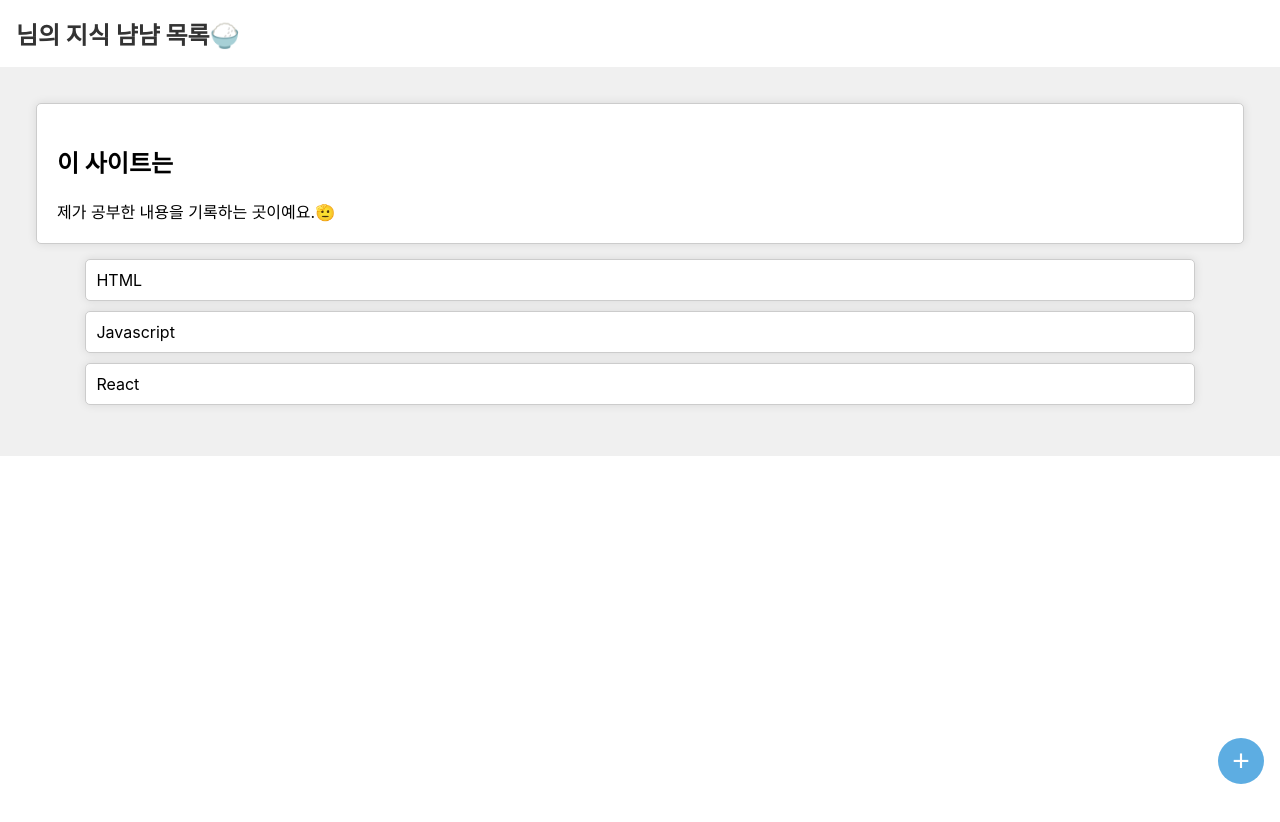
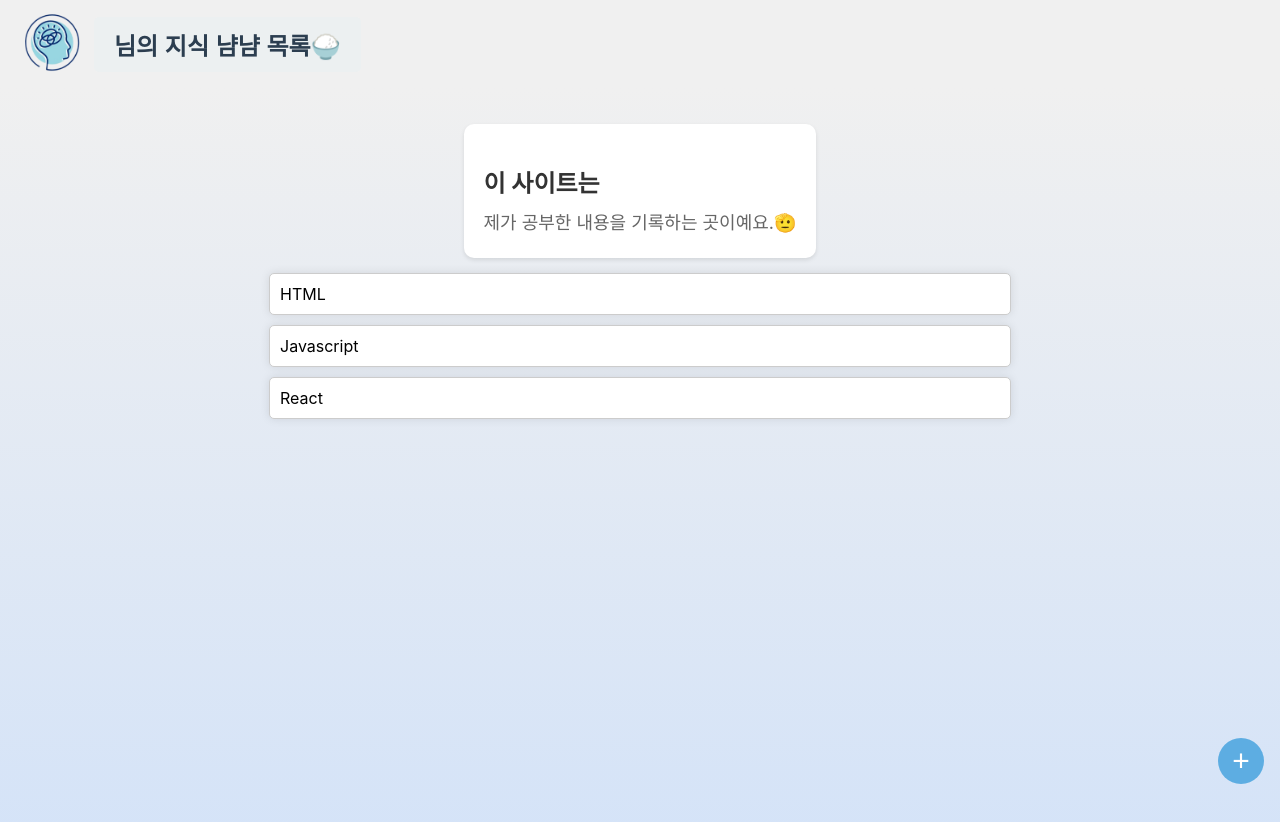
Before and after one commit to Jwirang/React_Study, a React (Create React App) app: page / in a window 1280 px wide. Shown: the top 822 px of the page. Before the commit the page ends 800 px from the top, so only its background shows below. Built offline with nearby package versions, Linux system fonts and the light colour scheme; the HTML template or start-up script is replaced by a standard one.

Commit message:
refactor: css 수정

```diff
--- a/src/App.tsx
+++ b/src/App.tsx
@@ -13,7 +13,7 @@ function App() {
         <Route path='/' element={<Home />} />
         <Route path='/post/:id' element={<Post />} />
         <Route path='/create' element={<CreateOrUpdate />} />
-        <Route path='/Update/:id' element={<CreateOrUpdate />} />
+        <Route path='/update/:id' element={<CreateOrUpdate />} />
       </Route>
       <Route path='/login' element={<Login />} />
       <Route path='/join' element={<Login />} />
--- a/src/components/Card/style.ts
+++ b/src/components/Card/style.ts
@@ -1,11 +1,20 @@
 import styled from "styled-components";
 
 const StyledCard = styled.div`
+  background-color: white;
   padding: 20px;
-  border: 1px solid #ccc;
-  border-radius: 5px;
-  background-color: #fff;
-  box-shadow: 0 0 10px rgba(0, 0, 0, 0.1);
-`
+  border-radius: 10px;
+  box-shadow: 0 2px 4px rgba(0, 0, 0, 0.1);
+  margin-bottom: 20px;
+  text-align: center;
+  width: 100%;
+  max-width: 800px;
+  transition: transform 0.3s ease, box-shadow 0.3s ease;
+  &:hover {
+    transform: translateY(-5px);
+    box-shadow: 0 6px 12px rgba(0, 0, 0, 0.2);
+  }
+`;
+
 
 export { StyledCard }
--- a/src/layouts/main/index.tsx
+++ b/src/layouts/main/index.tsx
@@ -1,7 +1,8 @@
-import { Outlet } from "react-router-dom"
-import { StyledH1, StyledLink, StyledHeaderContainer } from "./style"
+import { Link, Outlet } from "react-router-dom"
+import { StyledH1, StyledLink, StyledHeaderContainer, LogoContainer, LogoImage } from "./style"
 import { useRecoilValue } from "recoil"
 import { meState } from "../../stores"
+import fatbrain from '../../assets/fatbrainImage.png';
 
 const Main = () => {
   const me = useRecoilValue(meState)
@@ -11,6 +12,11 @@ const Main = () => {
     <>
       <header>
         <StyledHeaderContainer>
+        <LogoContainer>
+          <Link to='/login'>
+            <LogoImage src={fatbrain} alt="사이트 로고" /> {/* 로고 이미지 추가 */}
+          </Link>
+        </LogoContainer>
           <StyledH1>
             <StyledLink to="/">
               {nickname}님의 지식 냠냠 목록🍚
--- a/src/layouts/main/style.ts
+++ b/src/layouts/main/style.ts
@@ -1,17 +1,80 @@
 import { Link } from "react-router-dom";
-import styled from "styled-components";
+import styled, { keyframes } from "styled-components";
+
+const fadeIn = keyframes`
+  from {
+    opacity: 0;
+    transform: translateY(-10px);
+  }
+  to {
+    opacity: 1;
+    transform: translateY(0);
+  }
+`;
 
 const StyledH1 = styled.h1`
   font-size: 24px;
-`
+  margin: 0;
+  color: #2c3e50; /* 텍스트 색상 */
+  font-family: 'Arial', sans-serif; /* 글꼴 스타일 */
+  background: #ecf0f1; /* 배경색 추가 */
+  padding: 10px 20px; /* 패딩 추가 */
+  border-radius: 5px; /* 모서리 둥글게 */
+  animation: ${fadeIn} 0.5s ease-in-out;
+
+  @media (max-width: 768px) {
+    font-size: 20px;
+  }
+
+  @media (max-width: 480px) {
+    font-size: 18px;
+  }
+`;
 
 const StyledLink = styled(Link)`
   text-decoration: none;
-  color: #333;
-`
+  color: inherit; /* 기본 텍스트 색상 상속 */
+  transition: color 0.3s ease, background-color 0.3s ease; /* 색상 및 배경색 애니메이션 */
+
+  &:hover {
+    color: #3498db; /* 호버 시 텍스트 색상 변경 */
+    //background-color: #bdc3c7; /* 호버 시 배경색 변경 */
+  }
+`;
 
 const StyledHeaderContainer = styled.div`
-  padding: 0px 16px 0px 16px;
-`
+  background-color: #f0f0f0;
+  box-shadow: 0 2px 4px rgba(0, 0, 0, 0.1);
+  display: flex;
+  align-items: center;
+  padding: 10px 20px;
 
-export { StyledH1, StyledLink, StyledHeaderContainer }
+  @media (max-width: 768px) {
+    padding: 8px 16px;
+  }
+
+  @media (max-width: 480px) {
+    padding: 6px 12px;
+  }
+`;
+
+const LogoContainer = styled.div`
+  margin-right: 10px;
+`;
+
+const LogoImage = styled.img`
+  width: 64px;
+  height: 64px;
+
+  @media (max-width: 768px) {
+    width: 48px;
+    height: 48px;
+  }
+
+  @media (max-width: 480px) {
+    width: 40px;
+    height: 40px;
+  }
+`;
+
+export { StyledH1, StyledLink, StyledHeaderContainer, LogoContainer, LogoImage };
--- a/src/pages/create/style.ts
+++ b/src/pages/create/style.ts
@@ -2,9 +2,28 @@ import styled from "styled-components";
 
 const StyledContainer = styled.div`
   padding: 36px;
-`
+  background-color: #f0f0f0;
+  display: flex;
+  flex-direction: column;
+  align-items: center;
+  min-height: 100vh;
+  background: linear-gradient(to bottom, #f0f0f0 0%, #d0e1f9 100%);
+`;
+
+const FormContainer = styled.div`
+  background-color: #ffffff;
+  padding: 20px;
+  border-radius: 8px;
+  box-shadow: 0px 4px 10px rgba(0, 0, 0, 0.1);
+  width: 100%;
+  max-width: 500px;
+  display: flex;
+  flex-direction: column;
+  align-items: center;
+`;
+
 const StyledTextArea = styled.textarea`
-  width: 80%;
+  width: 100%;
   padding: 12px 20px;
   margin: 8px 0;
   display: inline-block;
@@ -19,5 +38,25 @@ const StyledTextArea = styled.textarea`
     border-color: #5DADE2;
     outline: none;
   }
-`
-export { StyledContainer, StyledTextArea }
+`;
+
+const FormTitle = styled.h3`
+  margin-bottom: 20px;
+  color: #333;
+`;
+
+const PlaceholderImage = styled.img`
+  width: 100px;
+  height: 100px;
+  margin-bottom: 20px;
+  border-radius: 50%;
+  object-fit: cover; /* 이미지의 비율을 유지하며 크기에 맞게 조절 */
+`;
+
+const Instructions = styled.p`
+  color: #666;
+  margin-bottom: 20px;
+  text-align: center;
+`;
+
+export { StyledContainer, FormContainer, StyledTextArea, FormTitle, PlaceholderImage, Instructions };
--- a/src/pages/home/index.tsx
+++ b/src/pages/home/index.tsx
@@ -1,40 +1,39 @@
-import { useRecoilValue } from "recoil"
-import Card from "../../components/Card"
-import PostItem from "../../components/PostItem"
-import { StyledContainer, StyledPostListContainer, StyledButton} from "./style"
-import { useNavigate } from "react-router-dom"
-import { postListState } from "../../stores"
+import { useRecoilValue } from "recoil";
+import { useNavigate } from "react-router-dom";
+import { postListState } from "../../stores";
+import { StyledContainer, StyledPostListContainer, StyledButton, Card, CardTitle, CardBody, HoverContent, HoverImage, HoverText } from "./style";
+import PostItem from "../../components/PostItem";
+import icon from '../../assets/icon.png';
+
 
 const Home = () => {
   const navigate = useNavigate();
-  const postList = useRecoilValue(postListState)
+  const postList = useRecoilValue(postListState);
 
   const handleClick = () => {
-    navigate(`/create/`)
-  }
+    navigate(`/create/`);
+  };
 
   return (
     <main>
       <StyledContainer>
         <Card>
-          <h2>
-            이 사이트는
-          </h2>
-          <div>
-            제가 공부한 내용을 기록하는 곳이예요.🫡
-          </div>
+          <CardTitle>이 사이트는</CardTitle>
+          <CardBody>제가 공부한 내용을 기록하는 곳이예요.🫡</CardBody>
+          <HoverContent className="hover-content">
+            <HoverImage src={icon} alt="예시 이미지" />
+            <HoverText>개의 글을 작성하셨네요!</HoverText>
+          </HoverContent>
         </Card>
         <StyledPostListContainer>
-          {postList.map(({id, title, body}) => (
-            <PostItem key={id} id={id} title={title}/>
+          {postList.map(({ id, title }) => (
+            <PostItem key={id} id={id} title={title} />
           ))}
         </StyledPostListContainer>
-        <StyledButton onClick={handleClick}>
-          +
-        </StyledButton>
+        <StyledButton onClick={handleClick}>+</StyledButton>
       </StyledContainer>
     </main>
-  )
-}
+  );
+};
 
-export default Home
+export default Home;
--- a/src/pages/home/style.ts
+++ b/src/pages/home/style.ts
@@ -2,14 +2,21 @@ import styled from "styled-components";
 
 const StyledContainer = styled.div`
   padding: 36px;
-  background-color: #f0f0f0; /* 로그인 화면과 통일된 배경 색상 */
+  background-color: #f0f0f0;
+  display: flex;
+  flex-direction: column;
+  align-items: center;
+  min-height: 100vh;
+  background: linear-gradient(to bottom, #f0f0f0 0%, #d0e1f9 100%);
 `;
 
 const StyledPostListContainer = styled.div`
   display: flex;
   flex-direction: column;
   gap: 10px;
-  margin: 15px 0px 15px 0px;
+  margin: 15px 0px;
+  width: 100%;
+  max-width: 800px;
 `;
 
 const StyledButton = styled.button`
@@ -25,11 +32,11 @@ const StyledButton = styled.button`
   cursor: pointer;
   margin-top: 20px;
   font-size: 30px;
-  transition: all 0.3s ease; /* 부드러운 애니메이션 추가 */
+  transition: all 0.3s ease;
   &:hover {
     background-color: #3498DB;
     transform: scale(1.07);
-    box-shadow: 0 4px 8px rgba(0, 0, 0, 0.2); /* 그림자 효과 추가 */
+    box-shadow: 0 4px 8px rgba(0, 0, 0, 0.2);
   }
 `;
 
@@ -40,9 +47,77 @@ const StyledPost = styled.div`
   box-shadow: 0 2px 4px rgba(0, 0, 0, 0.1);
   transition: transform 0.3s ease, box-shadow 0.3s ease;
   &:hover {
-    transform: translateY(-5px); /* 살짝 떠오르는 효과 추가 */
-    box-shadow: 0 6px 12px rgba(0, 0, 0, 0.2); /* 그림자 강도 증가 */
+    transform: translateY(-5px);
+    box-shadow: 0 6px 12px rgba(0, 0, 0, 0.2);
   }
 `;
 
-export { StyledContainer, StyledPostListContainer, StyledButton, StyledPost };
+const Card = styled.div`
+  position: relative;
+  background-color: white;
+  padding: 20px;
+  border-radius: 10px;
+  box-shadow: 0 2px 4px rgba(0, 0, 0, 0.1);
+  transition: transform 0.3s ease, box-shadow 0.3s ease;
+  &:hover {
+    transform: translateY(-5px);
+    box-shadow: 0 6px 12px rgba(0, 0, 0, 0.2);
+  }
+  &:hover .hover-content {
+    opacity: 1;
+    visibility: visible;
+    transform: translateY(0);
+  }
+`;
+
+const CardTitle = styled.h2`
+  font-size: 24px;
+  color: #333;
+  margin-bottom: 10px;
+`;
+
+const CardBody = styled.div`
+  font-size: 18px;
+  color: #666;
+  line-height: 1.6;
+`;
+
+const HoverContent = styled.div`
+  position: absolute;
+  top: 50%;
+  left: 110%;
+  transform: translateY(-50%) translateX(10px);
+  opacity: 0;
+  visibility: hidden;
+  transition: all 0.3s ease;
+  background-color: #5DADE2;
+  color: white;
+  padding: 10px;
+  border-radius: 5px;
+  white-space: nowrap;
+  display: flex;
+  align-items: center;
+  gap: 10px;
+
+  @media (max-width: 768px) {
+    left: 100%;
+    transform: translateY(-50%) translateX(10px);
+  }
+
+  @media (max-width: 480px) {
+    left: 50%;
+    top: 100%;
+    transform: translate(-50%, 10px);
+  }
+`;
+
+const HoverImage = styled.img`
+  width: 50px;
+  height: 50px;
+`;
+
+const HoverText = styled.div`
+  font-size: 16px;
+`;
+
+export { StyledContainer, StyledPostListContainer, StyledButton, StyledPost, Card, CardTitle, CardBody, HoverContent, HoverImage, HoverText };
--- a/src/pages/post/style.ts
+++ b/src/pages/post/style.ts
@@ -2,7 +2,14 @@ import styled from "styled-components";
 
 const StyledContainer = styled.div`
   padding: 36px;
-`
+  background-color: #f0f0f0;
+  display: flex;
+  flex-direction: column;
+  align-items: center;
+  min-height: 100vh;
+  background: linear-gradient(to bottom, #f0f0f0 0%, #d0e1f9 100%);
+`;
+
 const StyledButton = styled.button`
   padding: 10px 20px;
   border: none;
@@ -10,12 +17,56 @@ const StyledButton = styled.button`
   background-color: #4CAF50;
   color: white;
   cursor: pointer;
-  margin-top: 20px;
+  margin: 10px 5px;
   font-size: 16px;
-  margin: 10px 5px;
+  transition: background-color 0.3s ease;
   &:hover {
     background-color: #45a049;
   }
-`
+`;
 
-export {StyledContainer, StyledButton}
+const PostCard = styled.div`
+  background-color: white;
+  padding: 20px;
+  border-radius: 10px;
+  box-shadow: 0 2px 4px rgba(0, 0, 0, 0.1);
+  margin-bottom: 20px;
+  width: 100%;
+  max-width: 600px;
+  display: flex;
+  flex-direction: column;
+  align-items: center;
+`;
+
+const PostTitle = styled.h2`
+  color: #333;
+  margin-bottom: 20px;
+  text-align: center;
+  font-size: 24px;
+  font-weight: bold;
+  border-bottom: 2px solid #f0f0f0;
+  padding-bottom: 10px;
+  width: 100%;
+`;
+
+const PostBody = styled.div`
+  color: #666;
+  line-height: 1.6;
+  text-align: left;
+  width: 100%;
+  font-size: 18px;
+  padding: 10px;
+  border-left: 4px solid #5DADE2;
+  background-color: #fafafa;
+  margin-top: 20px;
+  white-space: pre-wrap;
+`;
+
+const ButtonGroup = styled.div`
+  display: flex;
+  justify-content: center;
+  margin-top: 20px;
+  gap: 20px;
+`;
+
+export { StyledContainer, StyledButton, PostCard, PostTitle, PostBody, ButtonGroup };
```
Also changed, not shown: src/pages/create/index.tsx (+14 -9 lines), src/pages/post/index.tsx (+23 -22 lines), src/assets/fatbrainImage.png (added), src/assets/icon.png (added).
